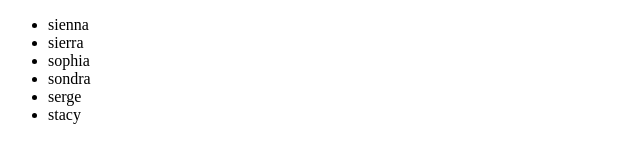
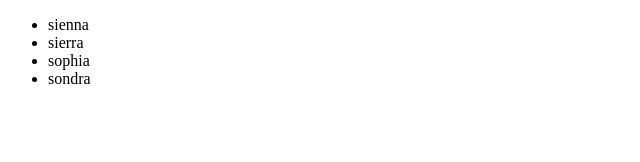
Before and after one commit to ssfdesign/newGitTest, a plain HTML site: page index.html in a window 1280 px wide. Shown: the full height of the page, 0-640 px from the left. Drawn offline with Linux system fonts and the light colour scheme.

Commit message:
New edits from dwcc

```diff
--- a/index.html
+++ b/index.html
@@ -10,8 +10,6 @@
 			<li>sierra</li>
 			<li>sophia</li>
 			<li>sondra</li>
-			<li>serge</li>
-			<li>stacy</li>
 		</ul>
 	</body>
 </html>
```
